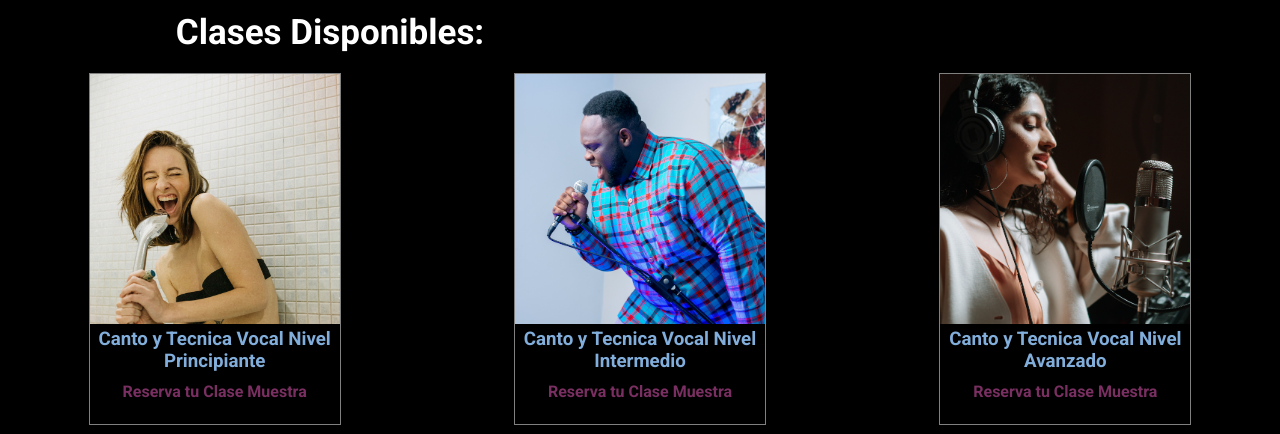
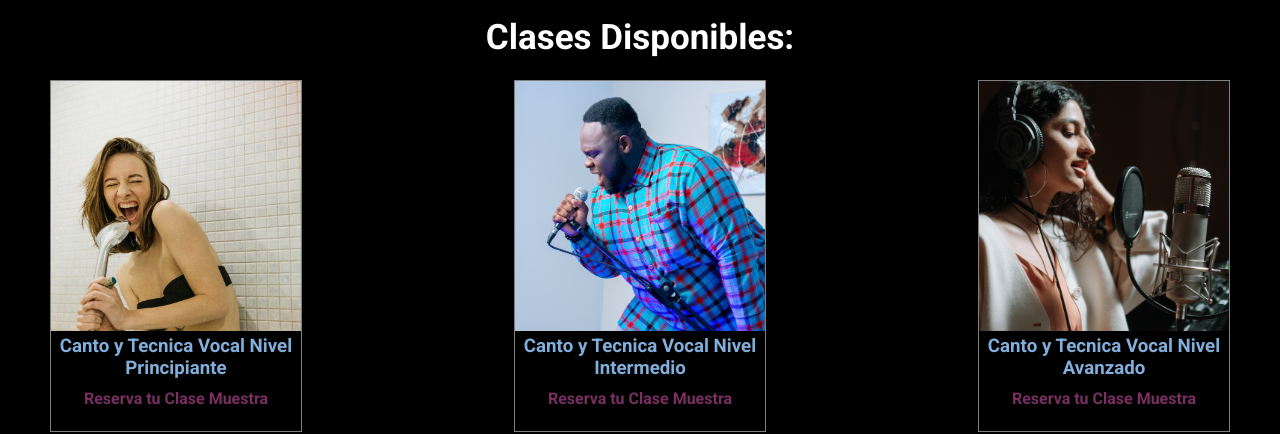
Before and after one commit to AndresBravoA/online-music-studies, a website: page index.html in a window 1280 px wide. Shown: the part 953-1387 px from the top of the page. Drawn offline with Linux system fonts and the light colour scheme.

Commit message:
arregle seccion de productos

```diff
--- a/scss/base/_generales.scss
+++ b/scss/base/_generales.scss
@@ -14,4 +14,5 @@ body{
     font-family: 'Roboto', sans-serif;
     background-color: rgb(0, 0, 0);
     color: rgba(130,174,219,255);
+    // max-width: 1200px;
 }
--- a/scss/components/_main.scss
+++ b/scss/components/_main.scss
@@ -17,12 +17,12 @@ main{
         justify-content: center;
         align-items: center;
         .hero-header{
-            padding: 0px 0px 0px 20px;
             display: flex;
             flex-direction: column;
             height: 400px;
             width: 1200px;
             justify-content: center;
+            padding: 0px 0px 0px 20px;
             h1{
                 font-size: 40px;
                 width: fit-content;
@@ -72,6 +72,11 @@ main{
     }
 
     .productos{
+        display: flex;
+        flex-wrap: wrap;
+        justify-content: center;
+        align-items: center;
+        width: 100%;
         h2{
             font-size: 35px;
             color: white;
@@ -79,12 +84,13 @@ main{
             margin: 5px;
             text-align: center;
             padding: 5px;
-            width: 50%;
         }
         .productos-contenedor{
+            width: 1200px;
             display: flex;
+            flex-direction: row;
             flex-wrap: wrap;
-            justify-content: space-around;
+            justify-content: space-between;
             margin: 2px;
             div{
                 border: 1px solid gray;
```
Also changed, not shown: css/estilos.css.
